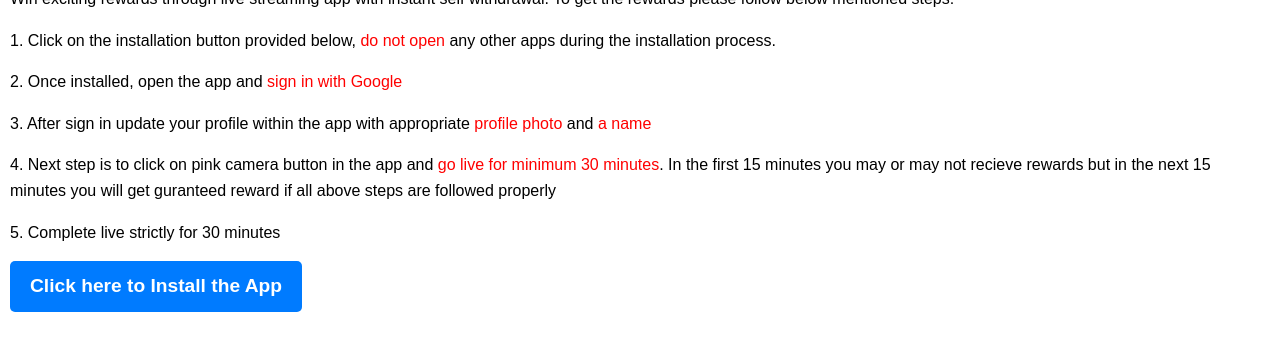
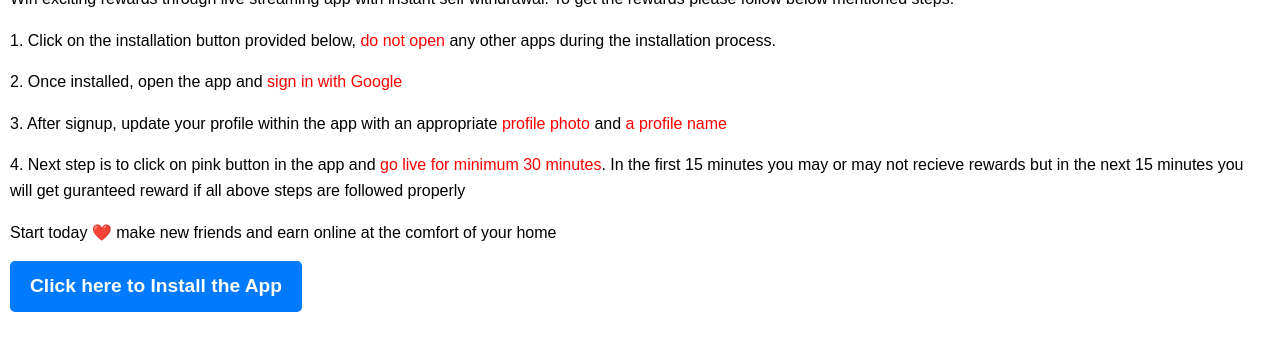
Before and after one commit to enzymesnaer/Agnitalentmedia, a plain HTML site: page index.html in a window 1280 px wide. Drawn offline with Linux system fonts and the light colour scheme.

Commit message:
Update index.html

```diff
--- a/index.html
+++ b/index.html
@@ -42,9 +42,9 @@ color:red;
   <p>Win exciting rewards through live streaming app with instant self withdrawal. To get the rewards please follow below mentioned steps:</p>
   <p>1. Click on the installation button provided below, <l>do not open</l> any other apps during the installation process.</p>
   <p>2. Once installed, open the app and <l>sign in with Google</l></p>
-<p>3. After sign in update your profile within the app with appropriate <l>profile photo</l> and <l>a name</l></p>
-<p>4. Next step is to click on pink camera button in the app and <l>go live for minimum 30 minutes</l>. In the first 15 minutes you may or may not recieve rewards but in the next 15 minutes you will get guranteed reward if all above steps are followed properly</p>
-<p>5. Complete live strictly for 30 minutes </p>
+<p>3. After signup, update your profile within the app with an appropriate <l>profile photo</l> and <l>a profile name</l></p>
+<p>4. Next step is to click on pink button in the app and <l>go live for minimum 30 minutes</l>. In the first 15 minutes you may or may not recieve rewards but in the next 15 minutes you will get guranteed reward if all above steps are followed properly</p>
+<p> Start today ❤️ make new friends and earn online at the comfort of your home </p>
 <a href="https://www.mq20trk.com/2NFD24L1/7XDN2/" target="_blank" class="install-link">Click here to Install the App</a>
 </div>
 </body>
```
